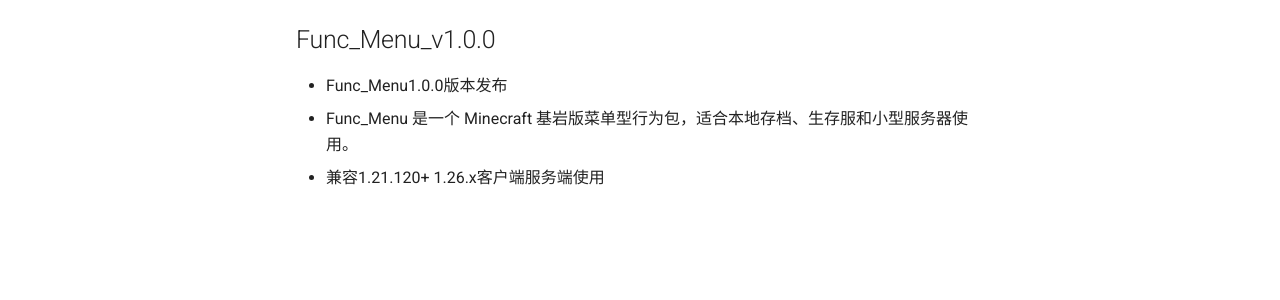
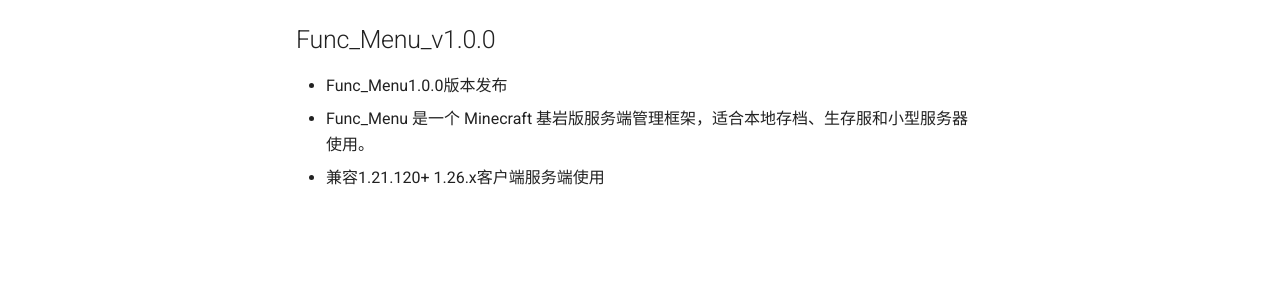
Before and after one commit to mcqcbby/Func_Menu, an MkDocs documentation site: the page built from docs/changelog.md, in a window 1280 px wide. Shown: the part 206-506 px from the top of the page. Built offline with MkDocs 1.6.1 and Material for MkDocs 9.7.7, drawn with Linux system fonts in a browser that asks for light colours.

Commit message:
Update changelog.md

```diff
--- a/docs/changelog.md
+++ b/docs/changelog.md
@@ -3,5 +3,5 @@
 ## Func_Menu_v1.0.0
 
 - Func_Menu1.0.0版本发布
-- Func_Menu 是一个 Minecraft 基岩版菜单型行为包，适合本地存档、生存服和小型服务器使用。
+- Func_Menu 是一个 Minecraft 基岩版服务端管理框架，适合本地存档、生存服和小型服务器使用。
 - 兼容1.21.120+ 1.26.x客户端服务端使用
```
